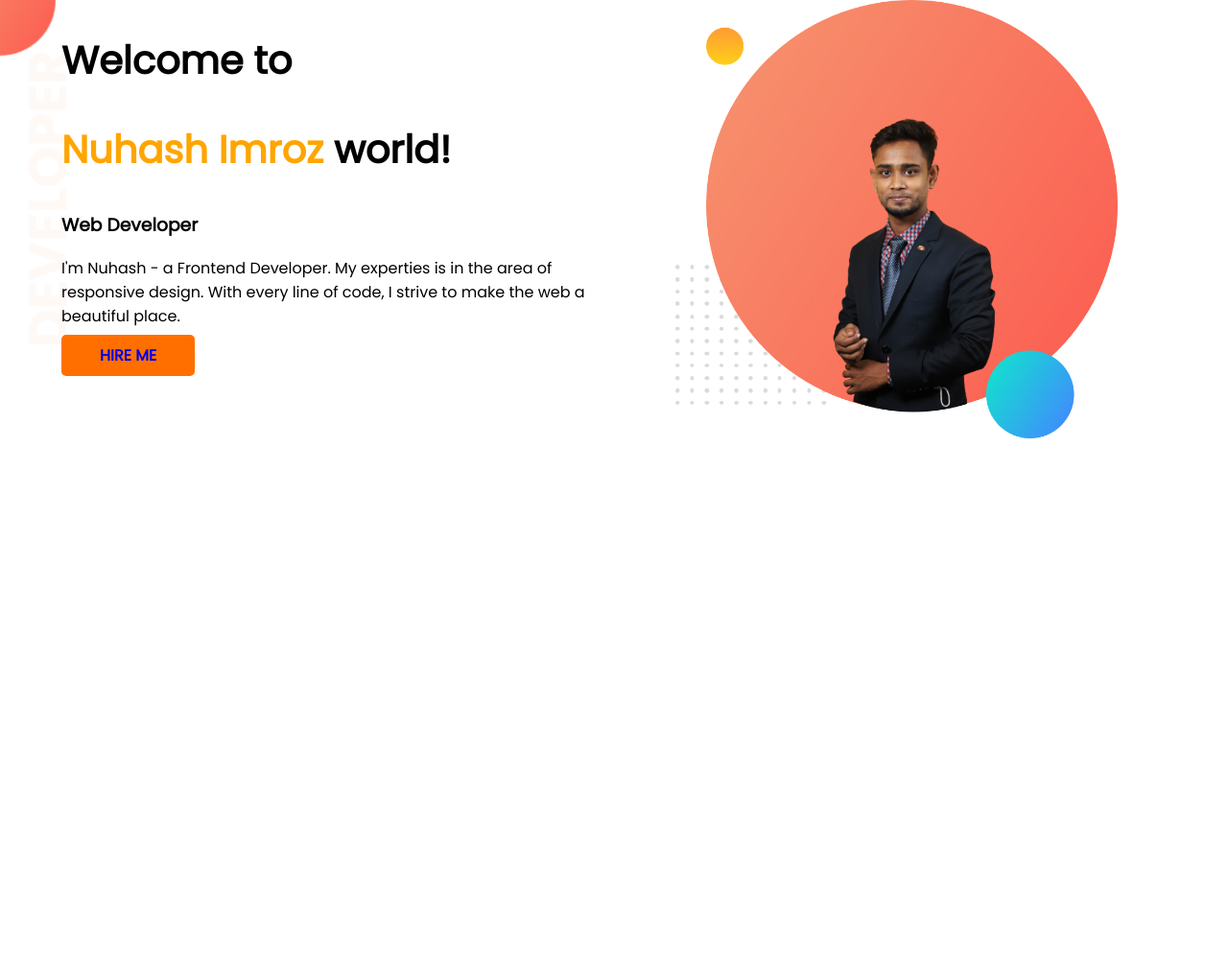
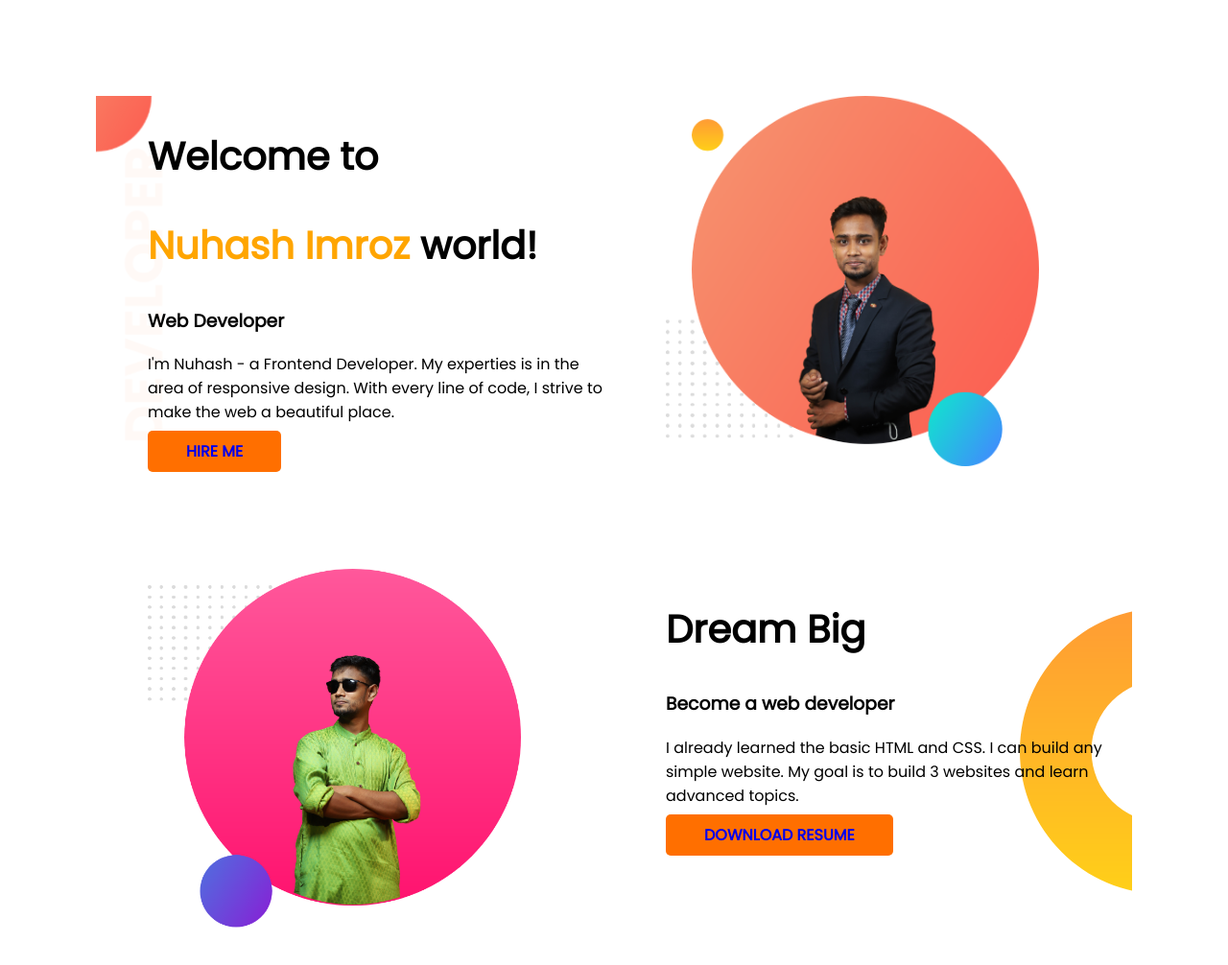
Before and after one commit to nuhash123/developer-portfolio, a plain HTML site: page index.html in a window 1280 px wide. Shown: the whole page at 96% size. Before the commit the page ends 800 px from the top, so only its background shows below. Drawn offline with Linux system fonts and the light colour scheme.

Commit message:
dream-big

```diff
--- a/index.html
+++ b/index.html
@@ -29,6 +29,21 @@
         </div>
 
     </section>
+    <section class="dream-big">
+        <div class="half-width">
+            <img src="images/nuhash-bg2.png" alt="">
+
+        </div>
+        <div class="half-width">
+            <h1>Dream Big</h1>
+            <h3>Become a web developer</h3>
+            <p>I already learned the basic HTML and CSS. I can build any simple website. My goal is to build 3 websites
+                and learn advanced topics.</p>
+            <a class="link-button" target="_blank" href="https://www.linkedin.com/in/nuhash-imroz-6b815b214/">DOWNLOAD
+                RESUME</a>
+        </div>
+
+    </section>
 </body>
 
 </html>
--- a/style.css
+++ b/style.css
@@ -13,6 +13,7 @@ h1 {
 
 section {
     display: flex;
+    margin: 100px;
 }
 
 .half-width {
@@ -37,3 +38,9 @@ section {
     background-image: url(images/top-banner.png);
     background-repeat: no-repeat;
 }
+
+.dream-big {
+    background-image: url(images/dream-bg.png);
+    background-repeat: no-repeat;
+    background-position: right;
+}
```
Also changed, not shown: images/nuhash-bg2.png (added).
